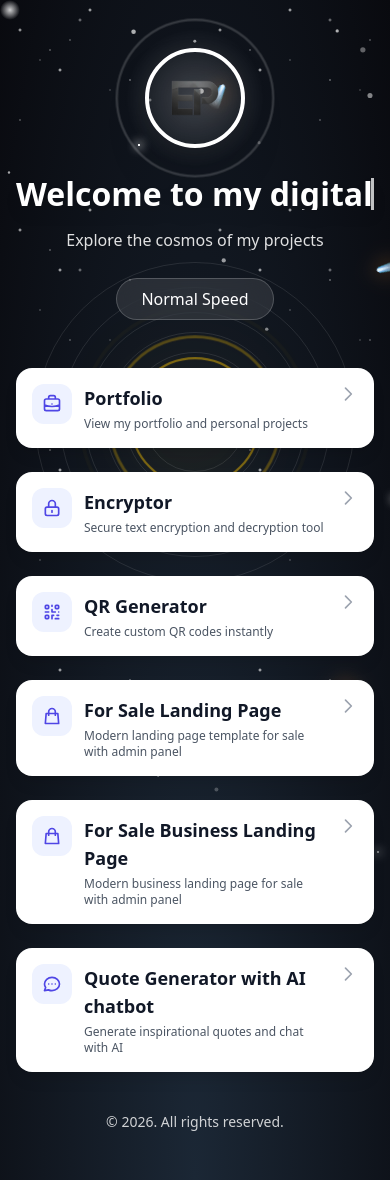
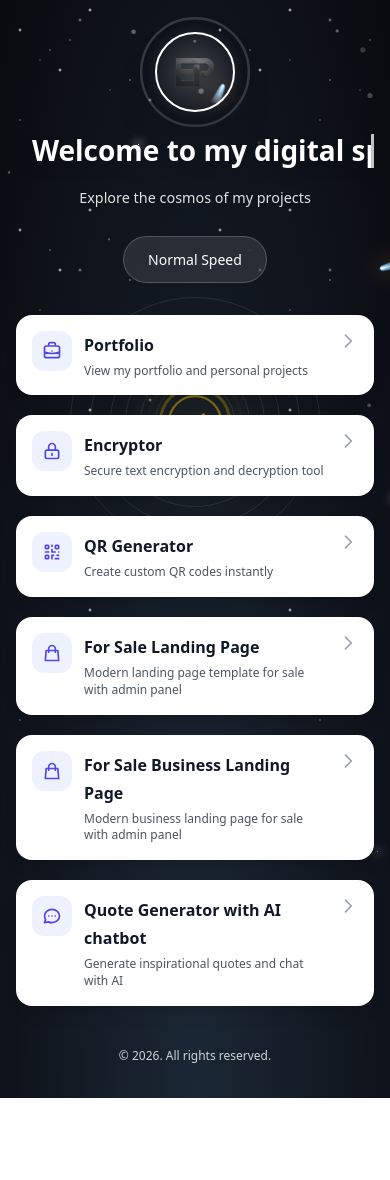
Before and after one commit to pequierda/emilLanding, a PHP site: page /index.html in a window 390 px wide. After the commit the page ends 1098 px from the top, so only its background shows below. Run offline with PHP 8.4, Linux system fonts and the light colour scheme; some libraries are stand-ins or nearby versions.

Commit message:
revamp design
mobile resposnive

```diff
--- a/index.html
+++ b/index.html
@@ -5,6 +5,9 @@
     <meta name="viewport" content="width=device-width, initial-scale=1.0, maximum-scale=5.0, user-scalable=yes">
     <meta name="description" content="Welcome to my digital space">
     <meta name="theme-color" content="#090A0F">
+    <meta name="mobile-web-app-capable" content="yes">
+    <meta name="apple-mobile-web-app-capable" content="yes">
+    <meta name="apple-mobile-web-app-status-bar-style" content="black-translucent">
     <title>Links</title>
     <script src="https://cdn.tailwindcss.com"></script>
     <link href="https://cdnjs.cloudflare.com/ajax/libs/flowbite/2.2.0/flowbite.min.css" rel="stylesheet" />
--- a/styles.css
+++ b/styles.css
@@ -529,77 +529,154 @@
 
 /* Mobile Devices (up to 640px) */
 @media (max-width: 640px) {
+    /* Disable cursor trail on mobile */
+    #cursor-trail {
+        display: none !important;
+    }
+
     /* Sun - smaller on mobile */
     .sun {
-        width: 60px;
-        height: 60px;
+        width: 50px;
+        height: 50px;
     }
 
     .sun-core {
-        font-size: 40px;
+        font-size: 32px;
+    }
+
+    .sun-pulse-ring {
+        width: 50px;
+        height: 50px;
     }
 
     /* Smaller orbit paths for mobile */
-    .orbit-1 { width: 100px; height: 100px; }
-    .orbit-2 { width: 140px; height: 140px; }
-    .orbit-3 { width: 180px; height: 180px; }
-    .orbit-4 { width: 220px; height: 220px; }
-    .orbit-5 { width: 270px; height: 270px; }
-    .orbit-6 { width: 320px; height: 320px; }
+    .orbit-1 { width: 80px; height: 80px; }
+    .orbit-2 { width: 110px; height: 110px; }
+    .orbit-3 { width: 140px; height: 140px; }
+    .orbit-4 { width: 170px; height: 170px; }
+    .orbit-5 { width: 210px; height: 210px; }
+    .orbit-6 { width: 250px; height: 250px; }
 
-    /* Smaller planets */
+    /* Smaller planets with better touch targets */
     .planet {
-        font-size: 18px;
+        font-size: 16px;
+        min-width: 32px;
+        min-height: 32px;
     }
 
-    .planet-mercury { font-size: 14px; }
-    .planet-venus { font-size: 16px; }
-    .planet-earth { font-size: 18px; }
-    .planet-mars { font-size: 16px; }
-    .planet-jupiter { font-size: 22px; }
-    .planet-saturn { font-size: 24px; }
+    .planet-mercury { font-size: 12px; }
+    .planet-venus { font-size: 14px; }
+    .planet-earth { font-size: 16px; }
+    .planet-mars { font-size: 14px; }
+    .planet-jupiter { font-size: 18px; }
+    .planet-saturn { font-size: 20px; }
 
     /* Smaller asteroids */
     .asteroid {
-        font-size: 18px;
+        font-size: 16px;
     }
 
-    /* Profile image */
+    /* Profile image and effects */
     .profile-image {
+        width: 80px !important;
+        height: 80px !important;
+        border-width: 2px !important;
+    }
+
+    .profile-glow {
         width: 100px !important;
         height: 100px !important;
     }
 
+    .profile-ripple {
+        width: 90px !important;
+        height: 90px !important;
+    }
+
     /* Text adjustments */
-    h1 {
-        font-size: 2rem !important;
+    #main-title {
+        font-size: 1.75rem !important;
+        line-height: 1.2 !important;
+        padding: 0 1rem;
+    }
+
+    .typing-effect {
+        border-right-width: 2px;
     }
 
     p.text-xl {
-        font-size: 1rem !important;
+        font-size: 0.9rem !important;
+        padding: 0 1rem;
+    }
+
+    /* Button adjustments */
+    .theme-toggle-btn {
+        padding: 0.75rem 1.5rem !important;
+        font-size: 0.875rem !important;
+        min-height: 44px; /* Touch target size */
     }
 
     /* Link cards - full width on mobile */
     .links-grid {
-        gap: 1rem !important;
+        gap: 0.75rem !important;
+        padding: 0 0.5rem;
     }
 
     .link-card {
         padding: 1rem !important;
+        margin-bottom: 0.5rem;
     }
 
     .link-card-title {
-        font-size: 1.125rem !important;
+        font-size: 1rem !important;
+        line-height: 1.3;
+    }
+
+    .link-card p {
+        font-size: 0.75rem !important;
+        line-height: 1.4;
     }
 
     .icon-wrapper {
         width: 2.5rem !important;
         height: 2.5rem !important;
+        min-width: 2.5rem;
+        min-height: 2.5rem;
     }
 
     .icon-wrapper svg {
         width: 1.25rem !important;
         height: 1.25rem !important;
+    }
+
+    /* Container adjustments */
+    .container {
+        padding-left: 0.5rem !important;
+        padding-right: 0.5rem !important;
+        padding-top: 2rem !important;
+        padding-bottom: 2rem !important;
+    }
+
+    /* Profile section */
+    .text-center.mb-12 {
+        margin-bottom: 2rem !important;
+        padding: 0 0.5rem;
+    }
+
+    /* Visitor counter */
+    .fixed.top-4.left-4 {
+        top: 0.5rem !important;
+        left: 0.5rem !important;
+    }
+
+    #visitor-counter {
+        padding: 0.5rem 0.75rem !important;
+        font-size: 0.7rem !important;
+    }
+
+    /* Reduce particle count on mobile */
+    #particles-canvas {
+        opacity: 0.5;
     }
 }
 
@@ -847,3 +984,99 @@
         display: none;
     }
 }
+
+/* Additional mobile optimizations */
+@media (max-width: 640px) {
+    /* Prevent horizontal scroll */
+    body {
+        overflow-x: hidden;
+        position: relative;
+        -webkit-overflow-scrolling: touch;
+    }
+
+    /* Better touch targets */
+    .clickable-planet {
+        padding: 8px;
+        touch-action: manipulation;
+        -webkit-tap-highlight-color: rgba(255, 255, 255, 0.1);
+    }
+
+    .interactive-sun {
+        touch-action: manipulation;
+        padding: 10px;
+        -webkit-tap-highlight-color: rgba(255, 255, 255, 0.1);
+    }
+
+    .link-card {
+        -webkit-tap-highlight-color: rgba(99, 102, 241, 0.1);
+        touch-action: manipulation;
+    }
+
+    .theme-toggle-btn {
+        -webkit-tap-highlight-color: rgba(255, 255, 255, 0.1);
+        touch-action: manipulation;
+    }
+
+    /* Optimize animations for mobile */
+    .planet {
+        will-change: transform;
+    }
+
+    /* Reduce backdrop blur on mobile for performance */
+    .planet-modal {
+        backdrop-filter: blur(5px);
+        -webkit-backdrop-filter: blur(5px);
+    }
+
+    /* Smaller shooting stars on mobile */
+    .shooting-star {
+        width: 1px;
+        height: 1px;
+    }
+
+    /* Improve text rendering on mobile */
+    body {
+        -webkit-font-smoothing: antialiased;
+        -moz-osx-font-smoothing: grayscale;
+        text-rendering: optimizeLegibility;
+    }
+
+    /* Better spacing for mobile */
+    .mb-12 {
+        margin-bottom: 1.5rem !important;
+    }
+
+    /* Footer adjustments */
+    .text-center.text-white\/80 {
+        padding: 0 1rem;
+        font-size: 0.75rem;
+    }
+
+    /* Container padding */
+    .container.mx-auto {
+        padding-left: 0.75rem;
+        padding-right: 0.75rem;
+    }
+
+    /* Profile section spacing */
+    .text-center.mb-12 > div {
+        margin-bottom: 1rem !important;
+    }
+}
+
+/* Tablet optimizations */
+@media (min-width: 641px) and (max-width: 1024px) {
+    .planet-modal-content {
+        padding: 1.75rem;
+        width: 85%;
+    }
+
+    #main-title {
+        font-size: 2.5rem !important;
+    }
+
+    .profile-image {
+        width: 110px !important;
+        height: 110px !important;
+    }
+}
```
Also changed, not shown: other parts of styles.css (+61 -1 lines), script.js (+118 -29 lines).
